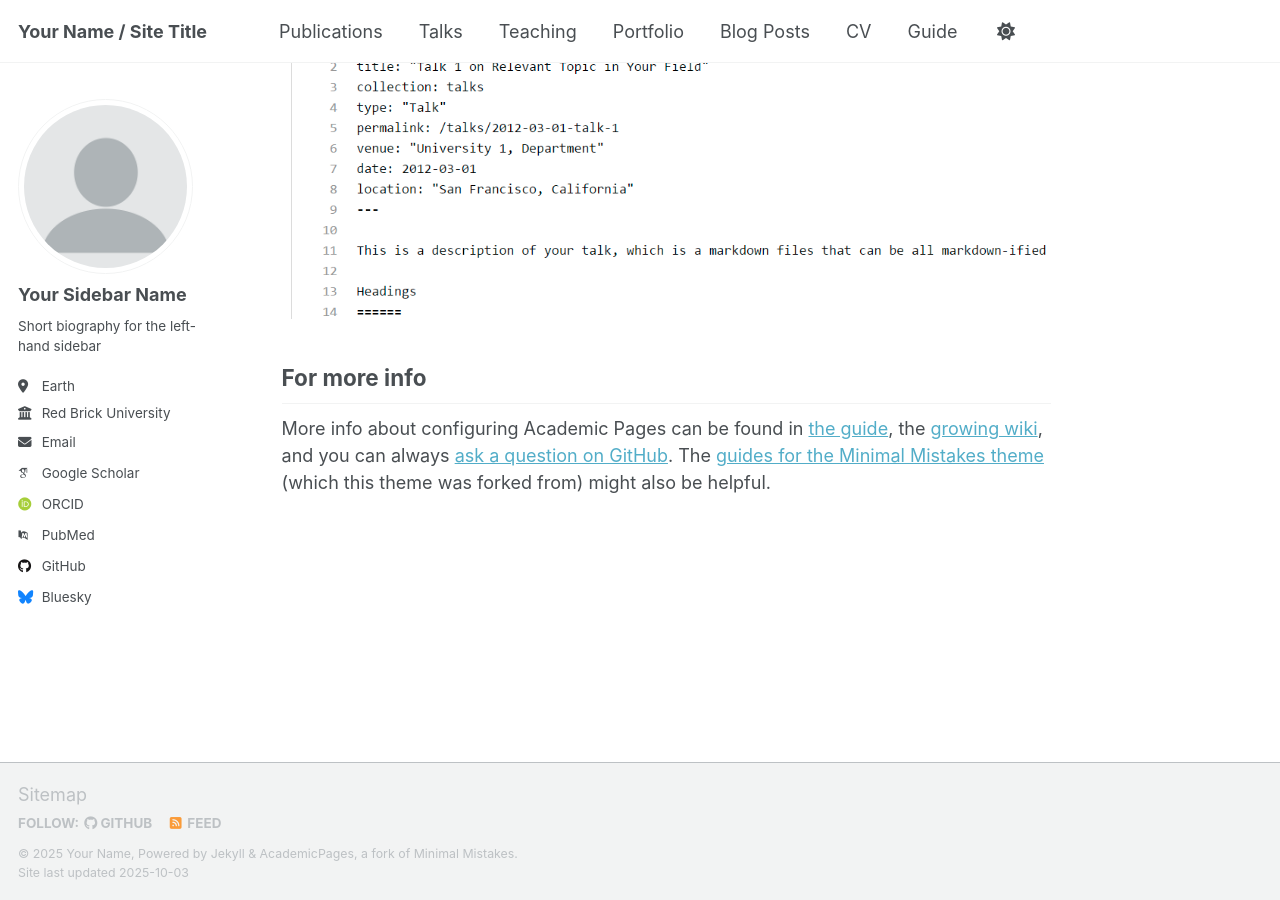
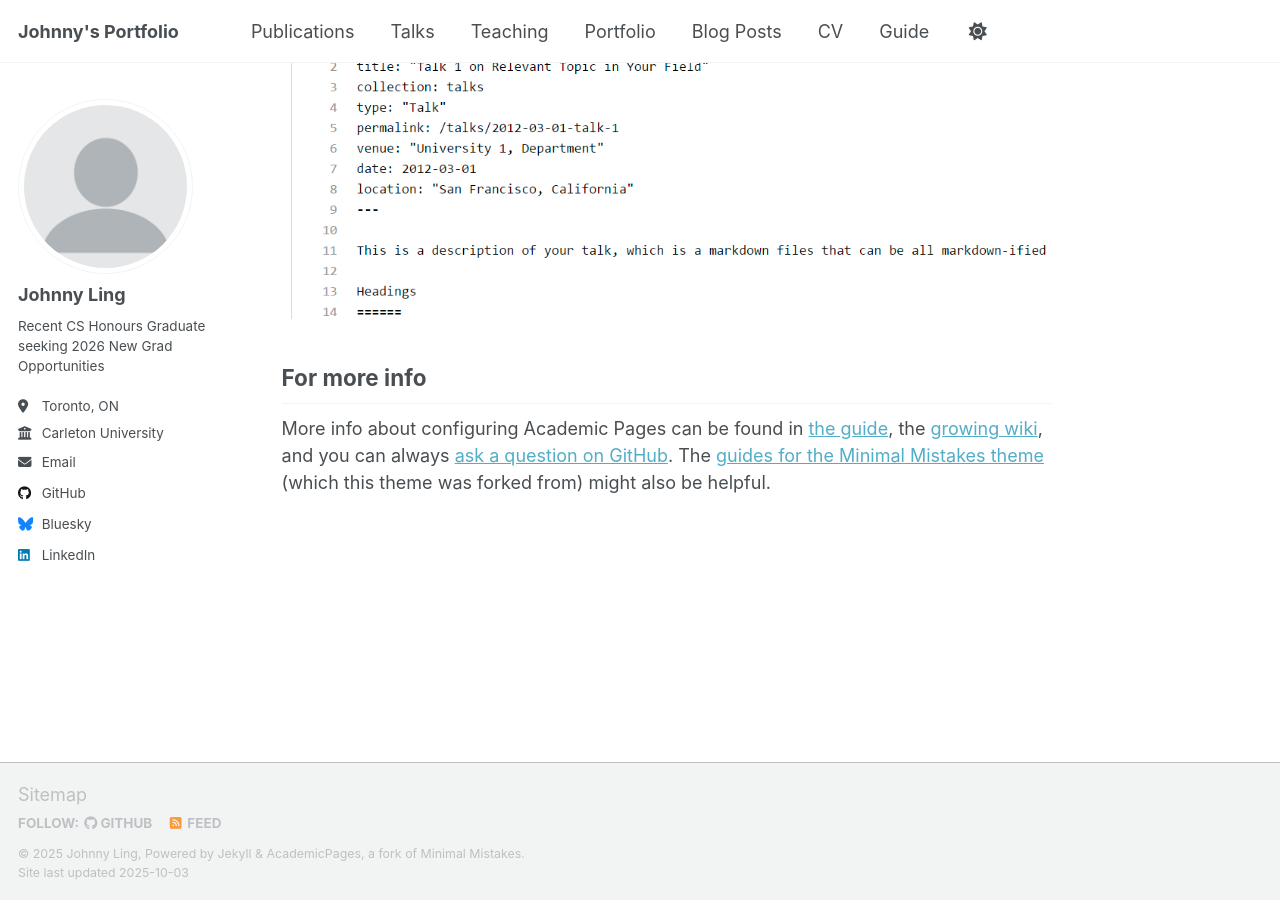
Before and after one commit to johnnyl77/johnnyl77.github.io, a Jekyll site: the page built from _pages/about.md, in a window 1280 px wide and 900 px high, scrolled down 2880 px. Built offline with Jekyll 4.4.1, drawn with Linux system fonts in a browser that asks for light colours; some web fonts are replaced; a script that is not in the unit is left out.

Commit message:
Update _config.yml

```diff
--- a/_config.yml
+++ b/_config.yml
@@ -9,11 +9,11 @@
 # Basic Site Settings
 locale                   : "en-US"
 site_theme               : "default" # Currently available options are "default", "air"
-title                    : "Your Name / Site Title"
+title                    : "Johnny's Portfolio"
 title_separator          : "-"
-name                     : &name "Your Name"
-description              : &description "Your Name's academic portfolio"   # Update this with a general description of your site, this is the default if not overridden by a page
-url                      : https://academicpages.github.io # The base hostname & protocol for your site e.g. "https://[your GitHub username].github.io",
+name                     : &name "Johnny Ling"
+description              : &description "Johnny's academic portfolio"   # Update this with a general description of your site, this is the default if not overridden by a page
+url                      : https://johnnyl77.github.io # The base hostname & protocol for your site e.g. "https://[your GitHub username].github.io",
                                                            # or if you already have some other page hosted on Github then use "https://[your GitHub username].github.io/[Your Repo Name]"
 baseurl                  : "" # the subpath of your site, e.g. "/blog"
 repository               : "academicpages/academicpages.github.io"
@@ -24,23 +24,23 @@
 author:
   # Biographic information
   avatar           : "profile.png"
-  name             : "Your Sidebar Name"
+  name             : "Johnny Ling"
   pronouns         : # example: "she/her"
-  bio              : "Short biography for the left-hand sidebar"
-  location         : "Earth"
-  employer         : "Red Brick University"
+  bio              : "Recent CS Honours Graduate seeking 2026 New Grad Opportunities"
+  location         : "Toronto, ON"
+  employer         : "Carleton University"
   uri              : # URL
-  email            : "none@example.org"
+  email            : "johnnyling77@gmail.com"
 
   # Academic websites
   academia         : # URL
   arxiv            : # URL - Update with the correct link to your profile
-  googlescholar    : "https://scholar.google.com/citations?user=PS_CX0AAAAAJ"
+  googlescholar    : # URL
   inspire-hep      : # URL
   impactstory      : # URL
-  orcid            : "http://orcid.org/yourorcidurl"
+  orcid            : # URL
   semantic         : # URL
-  pubmed           : "https://www.ncbi.nlm.nih.gov/pubmed/?term=john+snow"
+  pubmed           : # URL
   researchgate     : # URL
   scopus           : # URL
 
@@ -48,7 +48,7 @@
   bitbucket        : # Username - Update with your username on the site
   codepen          : # Username
   dribbble         : # Username
-  github           : "academicpages"
+  github           : "johnnyl77"
   kaggle           : # Username
   stackoverflow    : # User number or user number and name (i.e., use "1" or "1/jeff-atwood")
 
@@ -63,7 +63,7 @@
   keybase          : # Username
   instagram        : # Username
   lastfm           : # Username
-  linkedin         : # Username
+  linkedin         : "johnnyling"
   mastodon         : # URL
   medium           : # URL
   pinterest        : # Username
```
